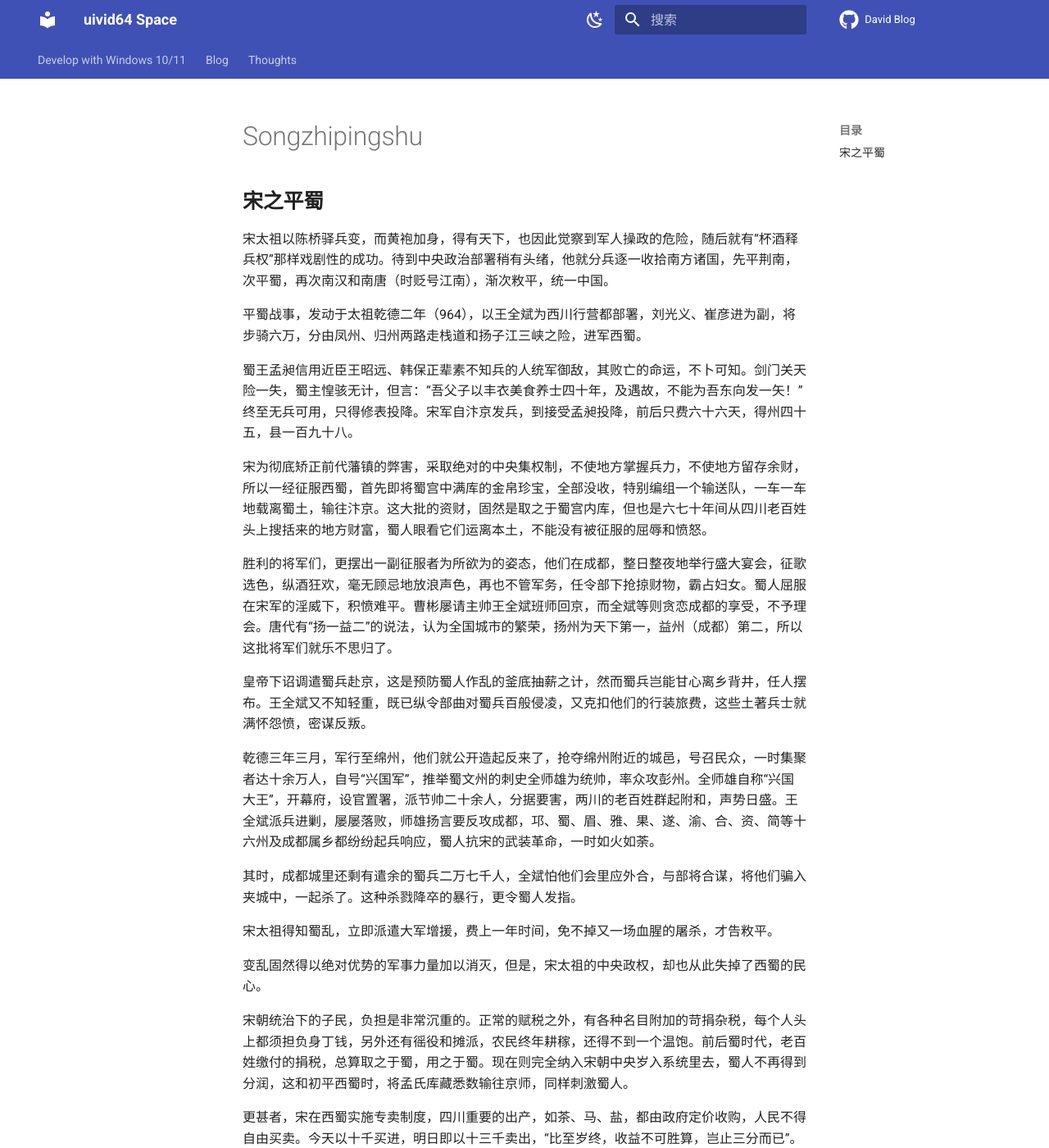
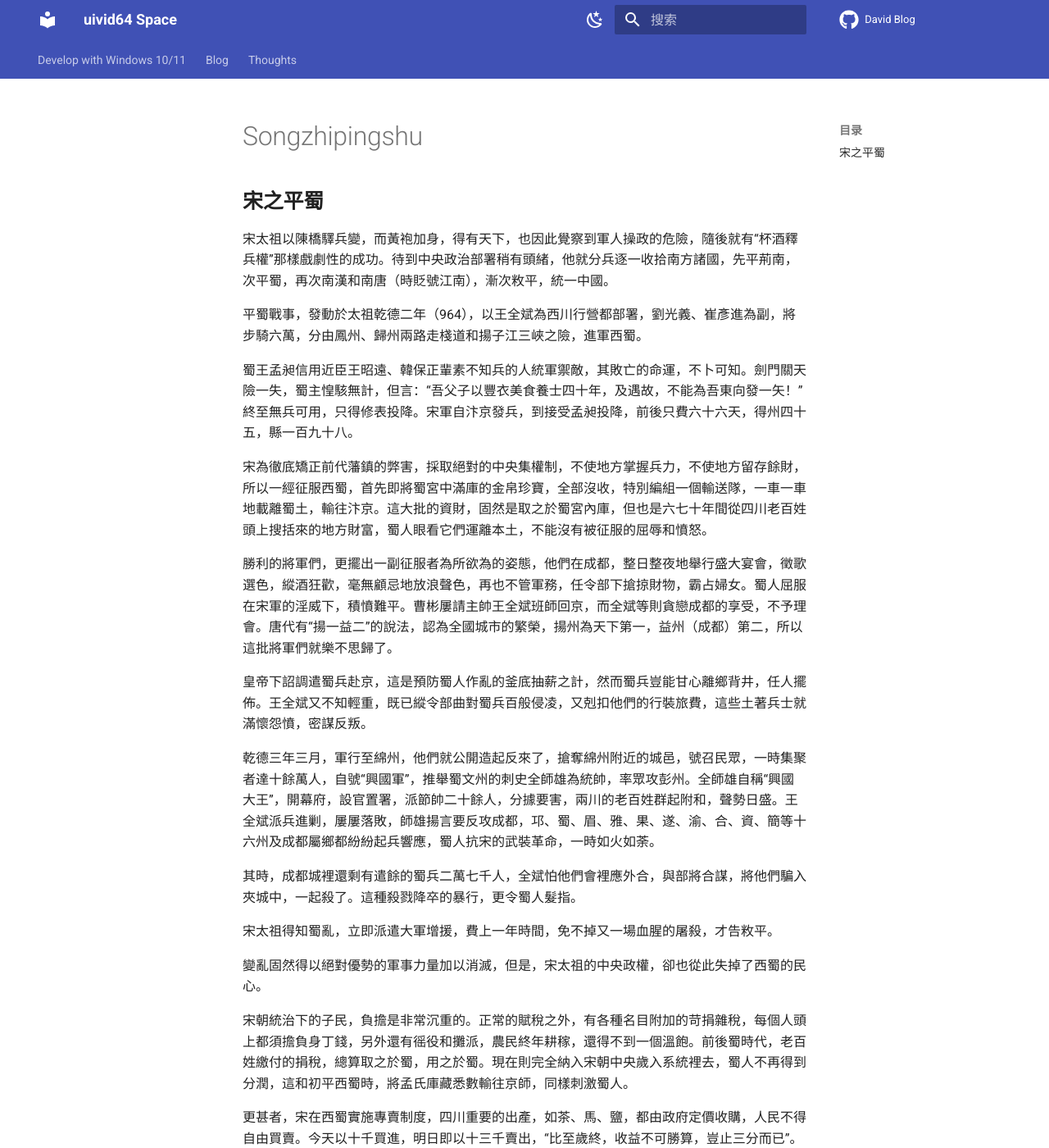
Before and after one commit to uivid64/uivid64.github.io, an MkDocs documentation site: the page built from docs/Collection/songzhipingshu.md, in a window 1280 px wide and 1400 px high. Shown: the whole window at 82% size. Built offline with MkDocs 1.6.1 and Material for MkDocs 9.7.7, drawn with Linux system fonts in a browser that asks for light colours; comment, search, counter and statistics services are not loaded; some of the changed text lies outside the part shown.

Commit message:
Update songzhipingshu.md

```diff
--- a/docs/Collection/songzhipingshu.md
+++ b/docs/Collection/songzhipingshu.md
@@ -1,60 +1,60 @@
 ## __宋之平蜀__
 
-宋太祖以陈桥驿兵变，而黄袍加身，得有天下，也因此觉察到军人操政的危险，随后就有“杯酒释兵权”那样戏剧性的成功。待到中央政治部署稍有头绪，他就分兵逐一收拾南方诸国，先平荆南，次平蜀，再次南汉和南唐（时贬号江南），渐次敉平，统一中国。
+宋太祖以陳橋驛兵變，而黃袍加身，得有天下，也因此覺察到軍人操政的危險，隨後就有“杯酒釋兵權”那樣戲劇性的成功。待到中央政治部署稍有頭緒，他就分兵逐一收拾南方諸國，先平荊南，次平蜀，再次南漢和南唐（時貶號江南），漸次敉平，統一中國。
 
-平蜀战事，发动于太祖乾德二年（964），以王全斌为西川行营都部署，刘光义、崔彦进为副，将步骑六万，分由凤州、归州两路走栈道和扬子江三峡之险，进军西蜀。
+平蜀戰事，發動於太祖乾德二年（964），以王全斌為西川行營都部署，劉光義、崔彥進為副，將步騎六萬，分由鳳州、歸州兩路走棧道和揚子江三峽之險，進軍西蜀。
 
-蜀王孟昶信用近臣王昭远、韩保正辈素不知兵的人统军御敌，其败亡的命运，不卜可知。剑门关天险一失，蜀主惶骇无计，但言：“吾父子以丰衣美食养士四十年，及遇故，不能为吾东向发一矢！”终至无兵可用，只得修表投降。宋军自汴京发兵，到接受孟昶投降，前后只费六十六天，得州四十五，县一百九十八。
+蜀王孟昶信用近臣王昭遠、韓保正輩素不知兵的人統軍禦敵，其敗亡的命運，不卜可知。劍門關天險一失，蜀主惶駭無計，但言：“吾父子以豐衣美食養士四十年，及遇故，不能為吾東向發一矢！”終至無兵可用，只得修表投降。宋軍自汴京發兵，到接受孟昶投降，前後只費六十六天，得州四十五，縣一百九十八。
 
-宋为彻底矫正前代藩镇的弊害，采取绝对的中央集权制，不使地方掌握兵力，不使地方留存余财，所以一经征服西蜀，首先即将蜀宫中满库的金帛珍宝，全部没收，特别编组一个输送队，一车一车地载离蜀土，输往汴京。这大批的资财，固然是取之于蜀宫内库，但也是六七十年间从四川老百姓头上搜括来的地方财富，蜀人眼看它们运离本土，不能没有被征服的屈辱和愤怒。
+宋為徹底矯正前代藩鎮的弊害，採取絕對的中央集權制，不使地方掌握兵力，不使地方留存餘財，所以一經征服西蜀，首先即將蜀宮中滿庫的金帛珍寶，全部沒收，特別編組一個輸送隊，一車一車地載離蜀土，輸往汴京。這大批的資財，固然是取之於蜀宮內庫，但也是六七十年間從四川老百姓頭上搜括來的地方財富，蜀人眼看它們運離本土，不能沒有被征服的屈辱和憤怒。
 
-胜利的将军们，更摆出一副征服者为所欲为的姿态，他们在成都，整日整夜地举行盛大宴会，征歌选色，纵酒狂欢，毫无顾忌地放浪声色，再也不管军务，任令部下抢掠财物，霸占妇女。蜀人屈服在宋军的淫威下，积愤难平。曹彬屡请主帅王全斌班师回京，而全斌等则贪恋成都的享受，不予理会。唐代有“扬一益二”的说法，认为全国城市的繁荣，扬州为天下第一，益州（成都）第二，所以这批将军们就乐不思归了。
+勝利的將軍們，更擺出一副征服者為所欲為的姿態，他們在成都，整日整夜地舉行盛大宴會，徵歌選色，縱酒狂歡，毫無顧忌地放浪聲色，再也不管軍務，任令部下搶掠財物，霸占婦女。蜀人屈服在宋軍的淫威下，積憤難平。曹彬屢請主帥王全斌班師回京，而全斌等則貪戀成都的享受，不予理會。唐代有“揚一益二”的說法，認為全國城市的繁榮，揚州為天下第一，益州（成都）第二，所以這批將軍們就樂不思歸了。
 
-皇帝下诏调遣蜀兵赴京，这是预防蜀人作乱的釜底抽薪之计，然而蜀兵岂能甘心离乡背井，任人摆布。王全斌又不知轻重，既已纵令部曲对蜀兵百般侵凌，又克扣他们的行装旅费，这些土著兵士就满怀怨愤，密谋反叛。
+皇帝下詔調遣蜀兵赴京，這是預防蜀人作亂的釜底抽薪之計，然而蜀兵豈能甘心離鄉背井，任人擺佈。王全斌又不知輕重，既已縱令部曲對蜀兵百般侵凌，又剋扣他們的行裝旅費，這些土著兵士就滿懷怨憤，密謀反叛。
 
-乾德三年三月，军行至绵州，他们就公开造起反来了，抢夺绵州附近的城邑，号召民众，一时集聚者达十余万人，自号“兴国军”，推举蜀文州的刺史全师雄为统帅，率众攻彭州。全师雄自称“兴国大王”，开幕府，设官置署，派节帅二十余人，分据要害，两川的老百姓群起附和，声势日盛。王全斌派兵进剿，屡屡落败，师雄扬言要反攻成都，邛、蜀、眉、雅、果、遂、渝、合、资、简等十六州及成都属乡都纷纷起兵响应，蜀人抗宋的武装革命，一时如火如荼。
+乾德三年三月，軍行至綿州，他們就公開造起反來了，搶奪綿州附近的城邑，號召民眾，一時集聚者達十餘萬人，自號“興國軍”，推舉蜀文州的刺史全師雄為統帥，率眾攻彭州。全師雄自稱“興國大王”，開幕府，設官置署，派節帥二十餘人，分據要害，兩川的老百姓群起附和，聲勢日盛。王全斌派兵進剿，屢屢落敗，師雄揚言要反攻成都，邛、蜀、眉、雅、果、遂、渝、合、資、簡等十六州及成都屬鄉都紛紛起兵響應，蜀人抗宋的武裝革命，一時如火如荼。
 
-其时，成都城里还剩有遣余的蜀兵二万七千人，全斌怕他们会里应外合，与部将合谋，将他们骗入夹城中，一起杀了。这种杀戮降卒的暴行，更令蜀人发指。
+其時，成都城裡還剩有遣餘的蜀兵二萬七千人，全斌怕他們會裡應外合，與部將合謀，將他們騙入夾城中，一起殺了。這種殺戮降卒的暴行，更令蜀人髮指。
 
-宋太祖得知蜀乱，立即派遣大军增援，费上一年时间，免不掉又一场血腥的屠杀，才告敉平。
+宋太祖得知蜀亂，立即派遣大軍增援，費上一年時間，免不掉又一場血腥的屠殺，才告敉平。
 
-变乱固然得以绝对优势的军事力量加以消灭，但是，宋太祖的中央政权，却也从此失掉了西蜀的民心。
+變亂固然得以絕對優勢的軍事力量加以消滅，但是，宋太祖的中央政權，卻也從此失掉了西蜀的民心。
 
-宋朝统治下的子民，负担是非常沉重的。正常的赋税之外，有各种名目附加的苛捐杂税，每个人头上都须担负身丁钱，另外还有徭役和摊派，农民终年耕稼，还得不到一个温饱。前后蜀时代，老百姓缴付的捐税，总算取之于蜀，用之于蜀。现在则完全纳入宋朝中央岁入系统里去，蜀人不再得到分润，这和初平西蜀时，将孟氏库藏悉数输往京师，同样刺激蜀人。
+宋朝統治下的子民，負擔是非常沉重的。正常的賦稅之外，有各種名目附加的苛捐雜稅，每個人頭上都須擔負身丁錢，另外還有徭役和攤派，農民終年耕稼，還得不到一個溫飽。前後蜀時代，老百姓繳付的捐稅，總算取之於蜀，用之於蜀。現在則完全納入宋朝中央歲入系統裡去，蜀人不再得到分潤，這和初平西蜀時，將孟氏庫藏悉數輸往京師，同樣刺激蜀人。
 
-更甚者，宋在西蜀实施专卖制度，四川重要的出产，如茶、马、盐，都由政府定价收购，人民不得自由买卖。今天以十千买进，明日即以十三千卖出，“比至岁终，收益不可胜算，岂止三分而已”。而且天下茶法皆通，只有蜀中独行“禁榷”（专卖），茶农盐民和养马户所遭受的剥削，一样苛酷，几乎无以存活。不但如此，甚至如当地名产“蜀锦”，也由政府设置专门机构，统制产销，扩而至于所有织物，都禁止人民自由买卖。朝廷所派官吏将地方富源一手攫尽，实施如此绝对的经济压榨政策，西蜀老百姓的生存机会已遭严重威胁，怎能不对宋朝抱着非常强烈的反感？
+更甚者，宋在西蜀實施專賣制度，四川重要的出產，如茶、馬、鹽，都由政府定價收購，人民不得自由買賣。今天以十千買進，明日即以十三千賣出，“比至歲終，收益不可勝算，豈止三分而已”。而且天下茶法皆通，只有蜀中獨行“禁榷”（專賣），茶農鹽民和養馬戶所遭受的剝削，一樣苛酷，幾乎無以存活。不但如此，甚至如當地名產“蜀錦”，也由政府設置專門機構，統制產銷，擴而至於所有織物，都禁止人民自由買賣。朝廷所派官吏將地方富源一手攫盡，實施如此絕對的經濟壓榨政策，西蜀老百姓的生存機會已遭嚴重威脅，怎能不對宋朝抱著非常強烈的反感？
 
-官员利用地方豪强、土霸加强他们的统治，所以只有豪强土霸才能勾结官府，粜贱贩卖，投机取利，这种霸占性的剥削与侵权，深刻到令人难以置信的地步，并且因此形成社会上贫富不均之尖锐对立，这一股怨恨，当然又归结到政府头上。
+官員利用地方豪強、土霸加強他們的統治，所以只有豪強土霸才能勾結官府，糶賤販賣，投機取利，這種霸占性的剝削與侵權，深刻到令人難以置信的地步，並且因此形成社會上貧富不均之尖銳對立，這一股怨恨，當然又歸結到政府頭上。
 
-宋朝横暴的武力统治和苛酷的经济压榨，交相为用，使西蜀的老百姓困苦不堪。平蜀后三十年，即宋太宗淳化四年（993）春，终于发生了以王小波、李顺为首的武力反抗。
+宋朝橫暴的武力統治和苛酷的經濟壓榨，交相為用，使西蜀的老百姓困苦不堪。平蜀後三十年，即宋太宗淳化四年（993）春，終於發生了以王小波、李順為首的武力反抗。
 
-宋人王辟之的《渑水燕谈录》记此起义的缘由，非常扼要：
->本朝王小波、李顺、王均辈啸聚西蜀，盖朝廷初平孟氏，蜀之帑藏尽归京师。其后言利者争述功利，置博易务，禁私市，商贾不行，蜀民不足。故小波得以激怒其人曰：“吾疾贫富不均，今为汝均之。”贫者附之益众。
+宋人王闢之的《澠水燕談錄》記此起義的緣由，非常扼要：
+>本朝王小波、李順、王均輩嘯聚西蜀，蓋朝廷初平孟氏，蜀之帑藏盡歸京師。其後言利者爭述功利，置博易務，禁私市，商賈不行，蜀民不足。故小波得以激怒其人曰：“吾疾貧富不均，今為汝均之。”貧者附之益眾。
 
-王小波，眉州青神县的一个农民而已，乘着这个痛苦的时势，喊出众民心中的一个口号，就将饥饿线上十万贫民集合拢来，揭竿起事，攻青神，掠彭山，他们抓到彭山县的县令，公开将他的肚皮剖开，拿大把大把的铜钱装进他的肚皮里去，说他平日爱钱，现在给他。这个样子的惩贪办法，颇具戏剧性的刺激作用，民心大快，青、彭附近城乡，纷纷起来响应。
+王小波，眉州青神縣的一個農民而已，乘著這個痛苦的時勢，喊出眾民心中的一個口號，就將飢餓線上十萬貧民集合攏來，揭竿起事，攻青神，掠彭山，他們抓到彭山縣的縣令，公開將他的肚皮剖開，拿大把大把的銅錢裝進他的肚皮里去，說他平日愛錢，現在給他。這個樣子的懲貪辦法，頗具戲劇性的刺激作用，民心大快，青、彭附近城鄉，紛紛起來響應。
 
-是年年底，王小波病创死，众人推戴他的妻弟李顺做统帅，略州夺县，所向无敌，到攻陷邛州时，他们已有几十万人了。
+是年年底，王小波病創死，眾人推戴他的妻弟李順做統帥，略州奪縣，所向無敵，到攻陷邛州時，他們已有幾十萬人了。
 
-义军势力发展得非常快速。淳化五年正月，李顺攻陷汉州，跟着就攻克四川的心脏——成都，于是他便自号“大蜀王”，四出攻城略地，全蜀动摇。
+義軍勢力發展得非常快速。淳化五年正月，李順攻陷漢州，跟著就攻克四川的心臟——成都，於是他便自號“大蜀王”，四出攻城略地，全蜀動搖。
 
-宋太祖派宦官王继恩为两川招安使，分兵进讨，击破李顺大军，斩首三万级，杀的都是蜀人，五月收复成都，俘虏李顺。王继恩胜利后，作风与王全斌如出一辙，贪恋成都的享受，专务饮博，顿师不进，任令他的部下奸淫妇女，剽掠财物，有如凶神恶煞，因此残余的民众革命运动，此起彼落，一直不能肃清。到至道年间，复有张余之乱，迫得太宗皇帝下罪己诏曰：“朕委任非当，烛理不明，致彼亲民之官，不以惠和为政，管榷之吏，惟用刻削为功，挠我蒸民，起为狂寇……”
+宋太祖派宦官王繼恩為兩川招安使，分兵進討，擊破李順大軍，斬首三萬級，殺的都是蜀人，五月收復成都，俘虜李順。王繼恩勝利後，作風與王全斌如出一轍，貪戀成都的享受，專務飲博，頓師不進，任令他的部下姦淫婦女，剽掠財物，有如凶神惡煞，因此殘餘的民眾革命運動，此起彼落，一直不能肅清。到至道年間，復有張余之亂，迫得太宗皇帝下罪己詔曰：“朕委任非當，燭理不明，致彼親民之官，不以惠和為政，管榷之吏，惟用刻削為功，撓我蒸民，起為狂寇……”
 
-但是，后任官吏，竞喜功利，聚敛如故。真宗咸平三年（1000），益州戍卒推王均为首，再度反抗，建号“大蜀”，改元“顺化”。官军发兵反攻，王均撤桥塞门，坚守不出，官军挖掘地道入城，王均率领党徒突围而逃，官军疑有埋伏，纵火焚城，翌日将曾在王均手下任职的数百人，集体烧死，时人为呼冤酷。
+但是，後任官吏，競喜功利，聚斂如故。真宗咸平三年（1000），益州戍卒推王均為首，再度反抗，建號“大蜀”，改元“順化”。官軍發兵反攻，王均撤橋塞門，堅守不出，官軍挖掘地道入城，王均率領黨徒突圍而逃，官軍疑有埋伏，縱火焚城，翌日將曾在王均手下任職的數百人，集體燒死，時人為呼冤酷。
 
-自宋收蜀至平定王均之乱，蜀人经历了三十六年不停的战争，三十六年的焚烧劫掠，元气大伤，再也没有从前那样的好日子了。这一段历史背景，距苏轼之生亦不过三十余年，他自然有非常深刻的印象。
+自宋收蜀至平定王均之亂，蜀人經歷了三十六年不停的戰爭，三十六年的焚燒劫掠，元氣大傷，再也沒有從前那樣的好日子了。這一段歷史背景，距蘇軾之生亦不過三十餘年，他自然有非常深刻的印象。
 
-西蜀特殊的地理环境，使蜀人自有独立天地的思想，进而化为热烈的乡土之恋。苏轼笔下，时常流露浓厚的乡愁，怀乡之作，俯拾皆是。
+西蜀特殊的地理環境，使蜀人自有獨立天地的思想，進而化為熱烈的鄉土之戀。蘇軾筆下，時常流露濃厚的鄉愁，懷鄉之作，俯拾皆是。
 
-蜀人擅辞辩而好论理，坚强独立，不认为世上有所谓权威存在。宋人岳珂《桯史》说：“蜀士尚流品，不以势诎。”所以苏轼从政，每每站在当权派的反对立场，奋不顾身地为事理争论。王安石当政，炙手可热，苏轼反对新法病民，更反对他的独裁作风；司马光主国政，苏轼因恢复差役一案，为民争命，不惜获罪于相国之门，充分表现蜀人不向权势低头，富有政治勇气的地方性格。
+蜀人擅辭辯而好論理，堅強獨立，不認為世上有所謂權威存在。宋人岳珂《桯史》說：“蜀士尚流品，不以勢詘。”所以蘇軾從政，每每站在當權派的反對立場，奮不顧身地為事理爭論。王安石當政，炙手可熱，蘇軾反對新法病民，更反對他的獨裁作風；司馬光主國政，蘇軾因恢復差役一案，為民爭命，不惜獲罪於相國之門，充分錶現蜀人不向權勢低頭，富有政治勇氣的地方性格。
 
-荆公变法，最大目的要为国家救穷，在实施上不免急功近利，而疏于恤民。王小波、李顺起事的成因，在苏轼心中存有非常的警惕，所以当他目睹小民在新法的搜括政策下呻吟时，心所谓危，便不顾一切，发为激烈的言论，而贻患自己。
+荊公變法，最大目的要為國家救窮，在實施上不免急功近利，而疏於恤民。王小波、李順起事的成因，在蘇軾心中存有非常的警惕，所以當他目睹小民在新法的搜括政策下呻吟時，心所謂危，便不顧一切，發為激烈的言論，而貽患自己。
 
-宋人治蜀，一直采取高压政策，蜀人普遍怀有反抗心理，形成不合作的态度。史书说蜀人不好出仕。事实上，北宋时期，七十二位宰相中，籍属西蜀者只有四人，开国之初，太祖、太宗两朝，副相以上的高官，更无一个蜀人在内。
+宋人治蜀，一直採取高壓政策，蜀人普遍懷有反抗心理，形成不合作的態度。史書說蜀人不好出仕。事實上，北宋時期，七十二位宰相中，籍屬西蜀者只有四人，開國之初，太祖、太宗兩朝，副相以上的高官，更無一個蜀人在內。
 
-苏轼兄弟因农村破产，家业凋零，而不得不出仕，但初至京师，尚在应试阶段，即已思想及早退休还乡，寻求夜雨对床之乐，所谓“未入仕版，已怀归志”。这也是地方性格的表现，与一般人的淡泊不尽相同。
+蘇軾兄弟因農村破產，家業凋零，而不得不出仕，但初至京師，尚在應試階段，即已思想及早退休還鄉，尋求夜雨對床之樂，所謂“未入仕版，已懷歸志”。這也是地方性格的表現，與一般人的淡泊不盡相同。
 
-事实上，北宋政坛，对蜀人确也怀有偏见。苏轼以崇高的文学声望而获得政治地位，但从政四十年，官止于文学侍从之臣，从未操持实际政柄，每当位近公辅之选时，言官们便大声警告：“不能用他为宰辅。”苏轼甫登执政，朝中便兴起一片“蜀人太盛”的议论。虽然有人为苏轼加上一顶“蜀派”领袖的高帽子，倒是宣仁太皇太后了解他们，帘前温谕曰：“老身知道，你兄弟在朝，自来孤立。”
+事實上，北宋政壇，對蜀人確也懷有偏見。蘇軾以崇高的文學聲望而獲得政治地位，但從政四十年，官止於文學侍從之臣，從未操持實際政柄，每當位近公輔之選時，言官們便大聲警告：“不能用他為宰輔。”蘇軾甫登執政，朝中便興起一片“蜀人太盛”的議論。雖然有人為蘇軾加上一頂“蜀派”領袖的高帽子，倒是宣仁太皇太后了解他們，簾前溫諭曰：“老身知道，你兄弟在朝，自來孤立。”
 
-魏泰《东轩笔录》：“自王均、李顺之乱后，凡官于蜀者，多不挈家以行，至今成都犹有此禁。张咏知益州，单骑赴任……”盖为这地方蕴藏着反政府的情绪，恐怕会发生不测的危险。庆历以后，这种紧张的情形，稍稍松弛，但是一般士大夫对蜀人的歧视，并未完全消泯。
+魏泰《東軒筆錄》：“自王均、李順之亂後，凡官於蜀者，多不挈家以行，至今成都猶有此禁。張詠知益州，單騎赴任……”蓋為這地方蘊藏著反政府的情緒，恐怕會發生不測的危險。慶曆以後，這種緊張的情形，稍稍鬆弛，但是一般士大夫對蜀人的歧視，並未完全消泯。
 
-苏轼四十年的政治生活中，被人疏远，永远孤立，受出生地的影响，不能说完全没有。
+蘇軾四十年的政治生活中，被人疏遠，永遠孤立，受出生地的影響，不能說完全沒有。
```
